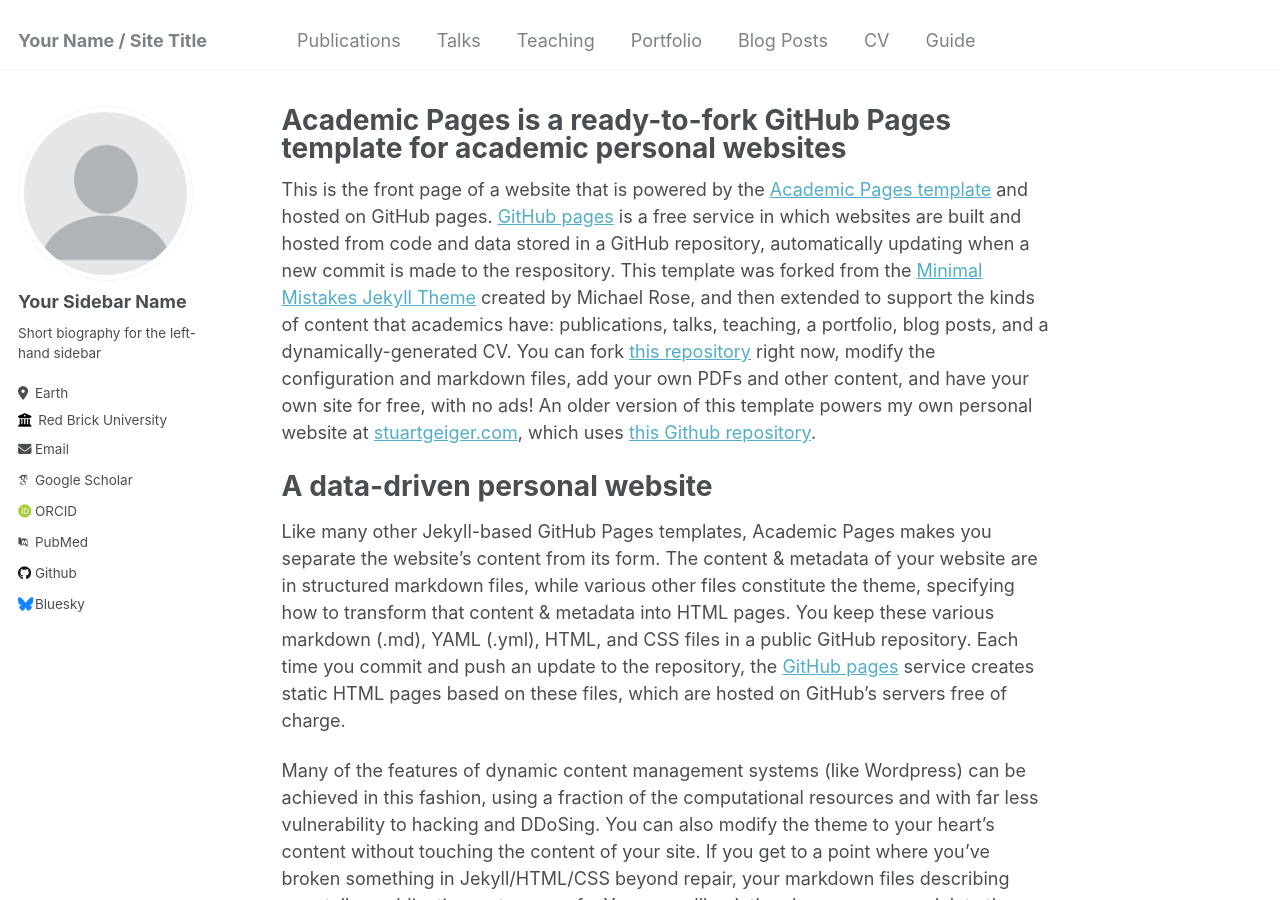
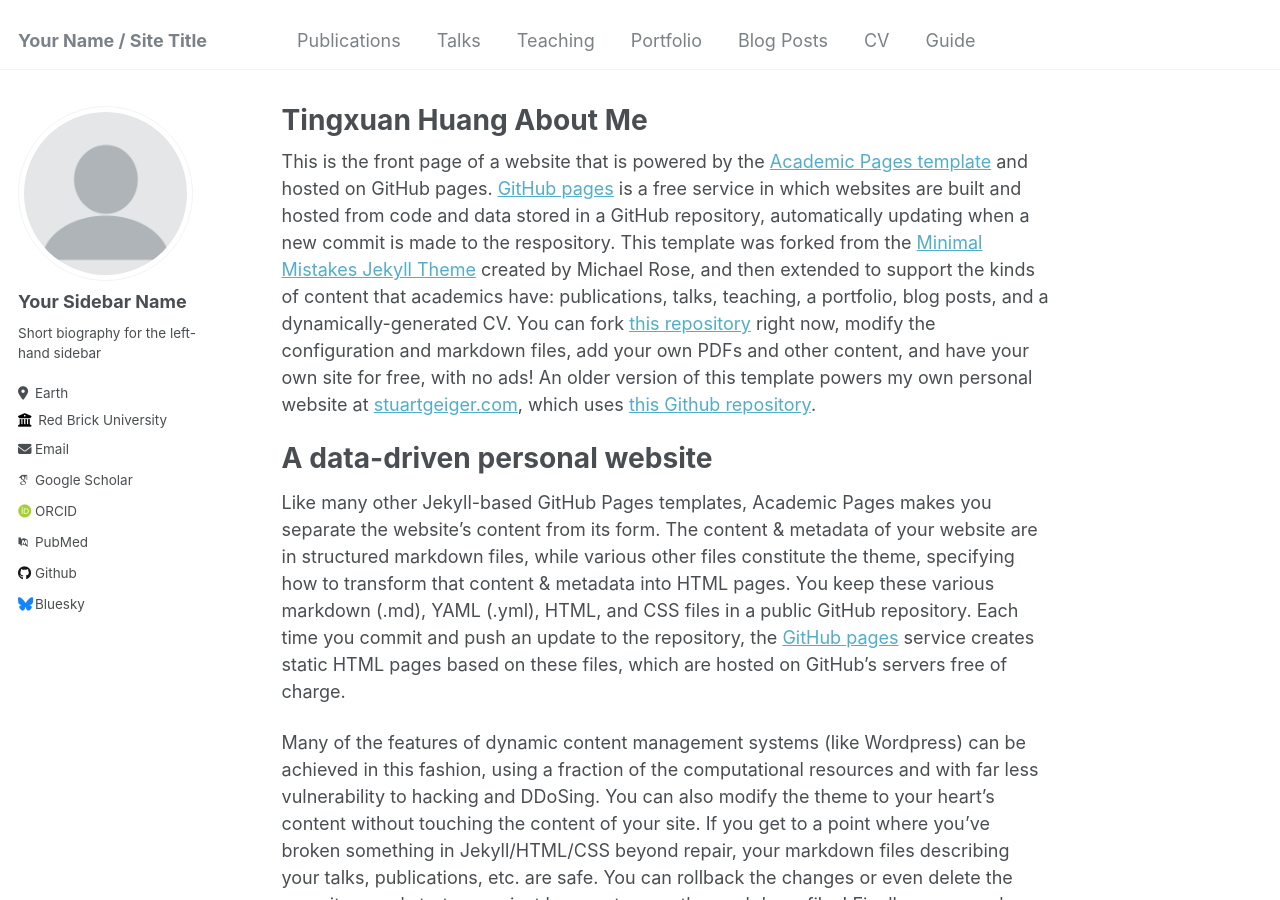
Before and after one commit to TingXuan-Huang/TingXuan-Huang.github.io, a Jekyll site: the page built from _pages/about.md, in a window 1280 px wide and 900 px high. Built offline with Jekyll 4.4.1, drawn with Linux system fonts in a browser that asks for light colours; some web fonts are replaced.

Commit message:
Update about.md

```diff
--- a/_pages/about.md
+++ b/_pages/about.md
@@ -1,6 +1,6 @@
 ---
 permalink: /
-title: "Academic Pages is a ready-to-fork GitHub Pages template for academic personal websites"
+title: "Tingxuan Huang About Me"
 author_profile: true
 redirect_from:
   - /about/
```
